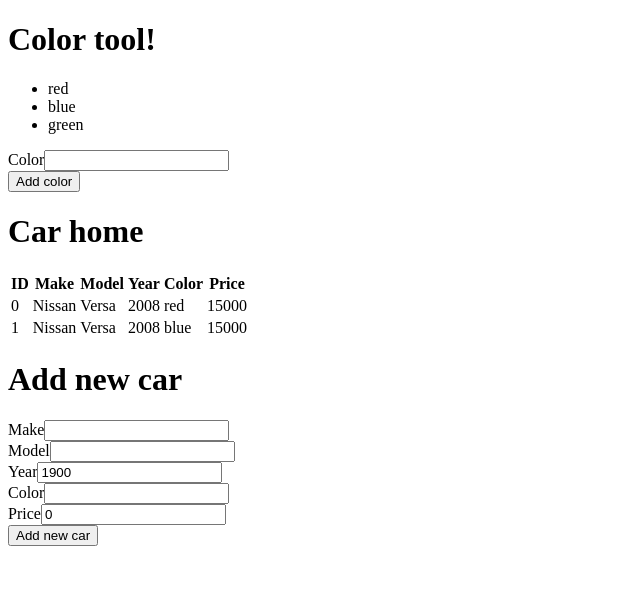
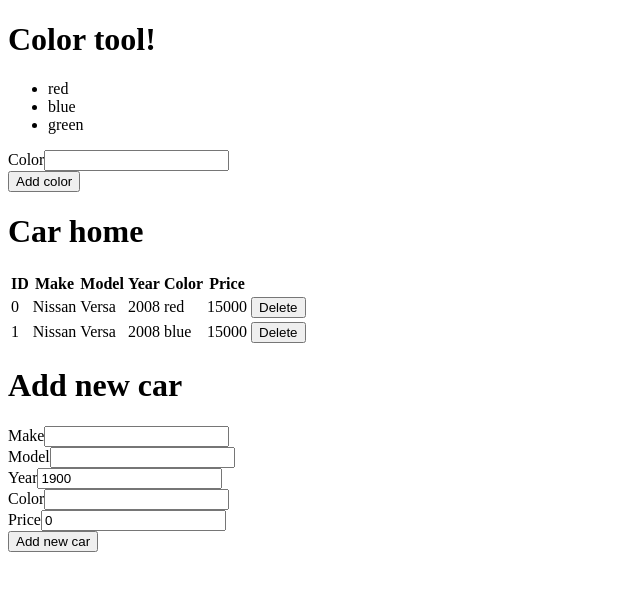
Before and after one commit to stephenhales/Angular-training, an Angular app in the folder demo-app/: page / in a window 1280 px wide. Shown: the top 590 px of the page, without its empty margins (0-640 px from the left). Built offline with nearby package versions, Linux system fonts and the light colour scheme.

Commit message:
demo-app - create a table row component that allows the user to delete a car

```diff
--- a/demo-app/src/app/car-tool/car-tool.module.ts
+++ b/demo-app/src/app/car-tool/car-tool.module.ts
@@ -6,11 +6,12 @@ import { CarHomeComponent } from './components/car-home/car-home.component';
 import { CarTableComponent } from './components/car-table/car-table.component';
 import { SharedModule } from '../shared/shared.module';
 import { CarFormComponent } from './components/car-form/car-form.component';
+import { ViewCarRowComponent } from './components/view-car-row/view-car-row.component';
 
 
 @NgModule({
   declarations: [
-    CarHomeComponent, CarTableComponent, CarFormComponent
+    CarHomeComponent, CarTableComponent, CarFormComponent, ViewCarRowComponent
   ],
   imports: [
     CommonModule, ReactiveFormsModule, SharedModule,
--- a/demo-app/src/app/car-tool/components/car-form/car-form.component.ts
+++ b/demo-app/src/app/car-tool/components/car-form/car-form.component.ts
@@ -37,4 +37,5 @@ export class CarFormComponent implements OnInit {
 
     this.submitCar.emit(newCar);
   }
+
 }
--- a/demo-app/src/app/car-tool/components/car-home/car-home.component.html
+++ b/demo-app/src/app/car-tool/components/car-home/car-home.component.html
@@ -1,5 +1,5 @@
 <tool-header [headerText]="headerText"></tool-header>
 
-<car-table [cars]="cars"></car-table>
+<car-table [cars]="cars" (removeCar)="removeCar($event)"></car-table>
 
 <car-form (submitCar)="addCar($event)"></car-form>
--- a/demo-app/src/app/car-tool/components/car-home/car-home.component.ts
+++ b/demo-app/src/app/car-tool/components/car-home/car-home.component.ts
@@ -9,20 +9,20 @@ import { Car } from '../../model/Car';
 export class CarHomeComponent implements OnInit {
 
   headerText = 'Car home';
-  cars: Car[] = [];
+  cars: Car[] = [
+    { id: 0, make: 'Nissan', model: 'Versa', year: 2008, color: 'red', price: 15000},
+    { id: 1, make: 'Nissan', model: 'Versa', year: 2008, color: 'blue', price: 15000}
+  ];
 
   constructor() { }
 
-  ngOnInit() {
-    this.cars = this
-      .cars.concat(
-        { id: 0, make: 'Nissan', model: 'Versa', year: 2008, color: 'red', price: 15000},
-        { id: 1, make: 'Nissan', model: 'Versa', year: 2008, color: 'blue', price: 15000});
-  }
+  ngOnInit() { }
 
   addCar(newCar: Car) {
-    newCar.id = Math.max(...this.cars.map(car => car.id), 0) + 1;
-    this.cars = this.cars.concat(newCar);
+    this.cars = this.cars.concat({
+      ...newCar,
+      id: Math.max(...this.cars.map(car => car.id), 0) + 1,
+    });
   }
 
   removeCar(carId: number) {
--- a/demo-app/src/app/car-tool/components/car-table/car-table.component.html
+++ b/demo-app/src/app/car-tool/components/car-table/car-table.component.html
@@ -10,13 +10,9 @@
     </tr>
   </thead>
   <tbody>
-    <tr *ngFor="let car of cars">
-      <td>{{car.id}}</td>
-      <td>{{car.make}}</td>
-      <td>{{car.model}}</td>
-      <td>{{car.year}}</td>
-      <td>{{car.color}}</td>
-      <td>{{car.price}}</td>
-    </tr>
+    <tr class="view-car-row"
+      *ngFor="let car of cars"
+      [car]="car"
+      (removeCar)="doRemoveCar($event)"></tr>
   </tbody>
 </table>
--- a/demo-app/src/app/car-tool/components/car-table/car-table.component.ts
+++ b/demo-app/src/app/car-tool/components/car-table/car-table.component.ts
@@ -1,4 +1,4 @@
-import { Component, OnInit, Input } from '@angular/core';
+import { Component, OnInit, Input, Output, EventEmitter } from '@angular/core';
 
 @Component({
   selector: 'car-table',
@@ -10,8 +10,15 @@ export class CarTableComponent implements OnInit {
   @Input()
   cars = [];
 
+  @Output()
+  public removeCar = new EventEmitter<number>();
+
   constructor() { }
 
   ngOnInit() { }
 
+  doRemoveCar(carId: number) {
+    this.removeCar.emit(carId);
+  }
+
 }
--- /dev/null
+++ b/demo-app/src/app/car-tool/components/view-car-row/view-car-row.component.html
@@ -0,0 +1,9 @@
+<td>{{car.id}}</td>
+<td>{{car.make}}</td>
+<td>{{car.model}}</td>
+<td>{{car.year}}</td>
+<td>{{car.color}}</td>
+<td>{{car.price}}</td>
+<td>
+  <button type="button" (click)="doRemoveCar()">Delete</button>
+</td>
--- /dev/null
+++ b/demo-app/src/app/car-tool/components/view-car-row/view-car-row.component.ts
@@ -0,0 +1,24 @@
+import { Component, OnInit, Input, Output, EventEmitter } from '@angular/core';
+import { Car } from '../../model/Car';
+
+@Component({
+  selector: '.view-car-row',
+  templateUrl: './view-car-row.component.html',
+  styleUrls: ['./view-car-row.component.css']
+})
+export class ViewCarRowComponent implements OnInit {
+
+  @Output()
+  public removeCar = new EventEmitter<number>();
+
+  @Input()
+  car: Car;
+
+  constructor() { }
+
+  ngOnInit() { }
+
+  doRemoveCar() {
+    this.removeCar.emit(this.car.id);
+  }
+}
```
Also changed, not shown: demo-app/src/app/car-tool/components/view-car-row/view-car-row.component.css (added), 1 other file (tests, documents, lock files or other folders).
